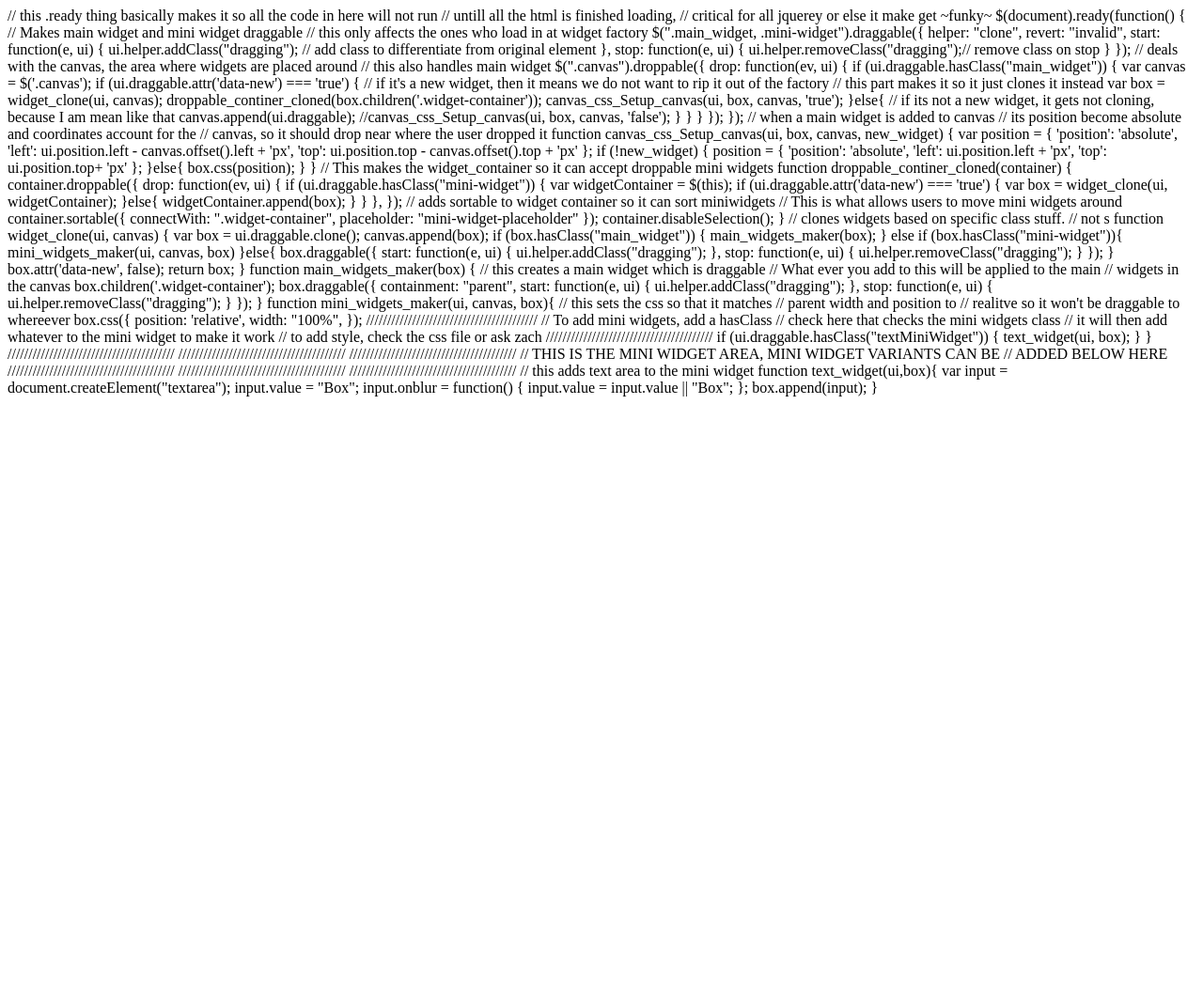
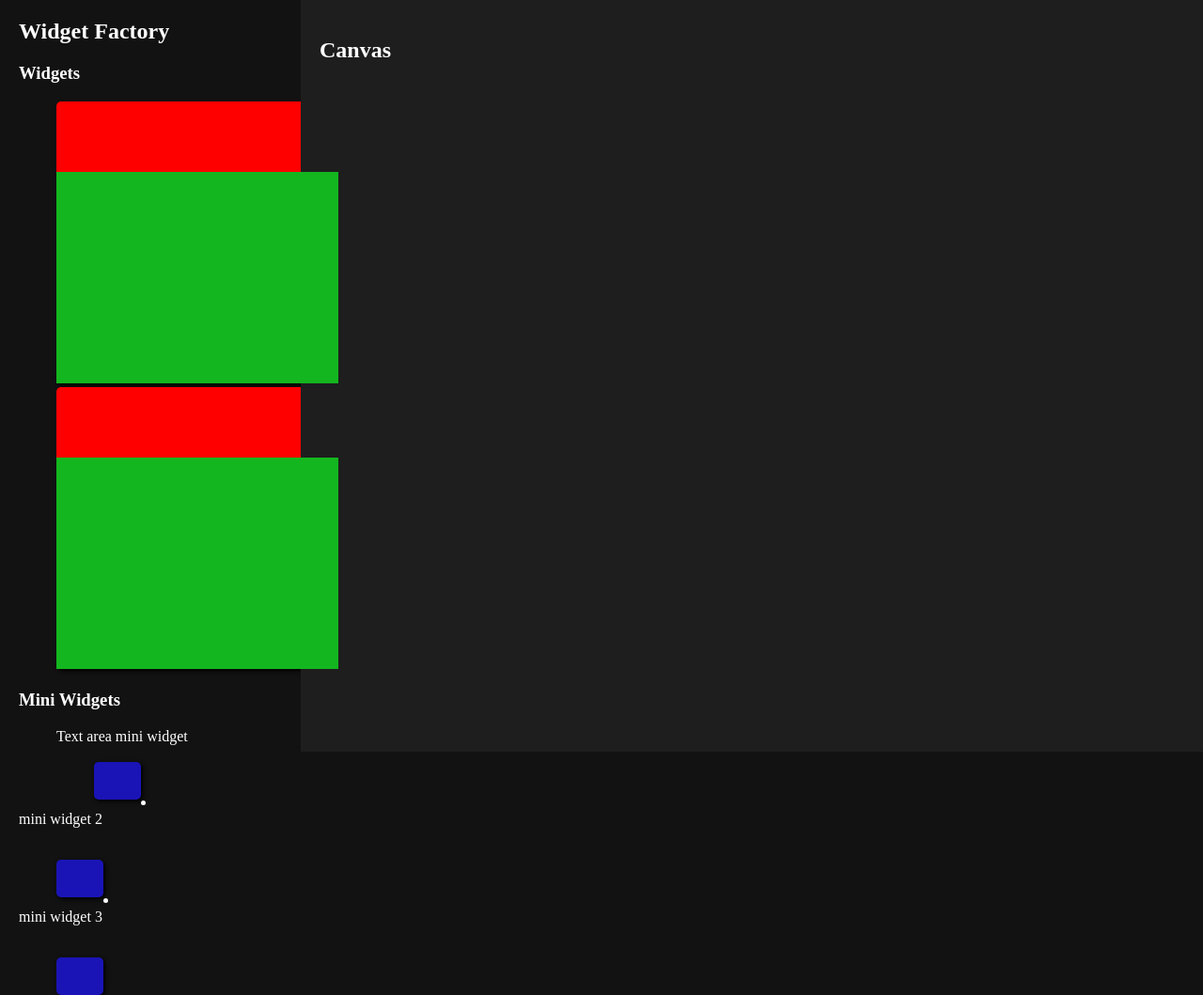
Before and after one commit to zachRadack/Goals-Website, a Flask app: page / in a window 1280 px wide. Shown: the whole page at 94% size. Before the commit the page ends 422 px from the top, so only its background shows below. Run offline with Flask 2, Linux system fonts and the light colour scheme.

Commit message:
uploaded js to html woops

```diff
--- a/Webapp_root/templates/index.html
+++ b/Webapp_root/templates/index.html
@@ -1,159 +1,79 @@
-// this .ready thing basically makes it so all the code in here will not run
-// untill all the html is finished loading,
-// critical for all jquerey or else it make get ~funky~
-$(document).ready(function() {
-	// Makes main widget and mini widget draggable
-	// this only affects the ones who load in at widget factory
-    $(".main_widget, .mini-widget").draggable({
-        helper: "clone",
-        revert: "invalid",
-        start: function(e, ui) {
-            ui.helper.addClass("dragging"); // add class to differentiate from original element
-        },
-        stop: function(e, ui) {
-            ui.helper.removeClass("dragging");// remove class on stop
-        }
-    });
+<!DOCTYPE html>
+<html>
+    <head>
+        <meta charset = "UTF-8" />
+        <title>Widget Factory and Canvas</title>
+        <link rel="stylesheet" type="text/css" href="{{ url_for('static', filename='style.css') }}">
+        <script src="https://code.jquery.com/jquery-3.6.0.min.js"></script>
+        <script src="https://code.jquery.com/ui/1.13.1/jquery-ui.min.js"></script>
+        <script src="{{ url_for('static', filename='script.js') }}"></script>
+    </head>
+    <body>
+        <div id="widget-factory">
+            <h2>Widget Factory</h2>
 
-	// deals with the canvas, the area where widgets are placed around
-    // this also handles main widget
-    $(".canvas").droppable({
-        drop: function(ev, ui) {
-            if (ui.draggable.hasClass("main_widget")) {
-                var canvas = $('.canvas');
-                if (ui.draggable.attr('data-new') === 'true') {
-                    // if it's a new widget, then it means we do not want to rip it out of the factory
-                    // this part makes it so it just clones it instead
-                var box = widget_clone(ui, canvas);
-                droppable_continer_cloned(box.children('.widget-container'));
-                canvas_css_Setup_canvas(ui, box, canvas, 'true');
-                }else{
-                    // if its not a new widget, it gets not cloning, because I am mean like that
-                    canvas.append(ui.draggable);
-                    //canvas_css_Setup_canvas(ui, box, canvas, 'false');
-                }
+            <div class="widget-box">
+                <h3>Widgets</h3>
+                <ul class="widget_sorting">
+                    <li>
+                    <div class="widget main_widget draggable" data-new="true">
+                        <ul class="widget-container"></ul>
+                    </div>
+                    </li>
+                    <li>
+                        <div class="widget main_widget draggable" data-new="true">
+                            <ul class="widget-container"></ul>
+                        </div>
+                    </li>
+                </ul>
+            </div>
 
-            }
-          }
-    });
-	});
+            <div class="widget-box">
+                <h3>Mini Widgets</h3>
+                <ul class="widget_sorting">
+                    <li>
+                        <div class = "test1"> Text area mini widget
+                            <br>
+                            <ul class="widget_sorting_minis">
+                                <br>
+                                <li class="widget mini-widget draggable textMiniWidget" data-new="true"></li>
+                                <br>
+                            </ul>
+                        </div>
+                    </li>
+                </ul>
+            </div>
+            <div>
+                <li>
+                    <br>
+                    <div class = "test1"> mini widget 2
+                        <br>
+                        <ul class="widget_sorting_minis">
+                            <br>
+                            <li class="widget mini-widget draggable" data-new="true"></li>
+                            <br>
+                        </ul>
+                    </div>
+                </li>
+            </div>
+            <div>
+                <li>
+                    <br>
+                    <div class = "test1"> mini widget 3
+                        <br>
+                        <ul class="widget_sorting_minis">
+                            <br>
+                            <li class="widget mini-widget draggable" data-new="true"></li>
+                            <br>
+                        </ul>
+                    </div>
+                </li>
+            </div>
+        </div>
 
-    // when a main widget is added to canvas
-    // its position become absolute and coordinates account for the
-    // canvas, so it should drop near where the user dropped it
-    function canvas_css_Setup_canvas(ui, box, canvas, new_widget) {
-        var position = {
-            'position': 'absolute',
-            'left': ui.position.left - canvas.offset().left + 'px',
-            'top': ui.position.top - canvas.offset().top + 'px'
-        };
-        if (!new_widget) {
-            position = {
-                'position': 'absolute',
-                'left': ui.position.left  + 'px',
-                'top': ui.position.top+ 'px'
-            };
-        }else{
-        box.css(position);
-        }
-    }
+        <div id="canvas" class="canvas">
+            <h2>Canvas</h2>
 
-    // This makes the widget_container so it can accept droppable mini widgets
-    function droppable_continer_cloned(container) {
-        container.droppable({
-            drop: function(ev, ui) {
-                if (ui.draggable.hasClass("mini-widget")) {
-                    var widgetContainer = $(this);
-                    if (ui.draggable.attr('data-new') === 'true') {
-                        var box = widget_clone(ui, widgetContainer);
-                        }else{
-                            widgetContainer.append(box);
-                        }
-                }
-            },
-        });
-
-        // adds sortable to widget container so it can sort miniwidgets
-        // This is what allows users to move mini widgets around
-        container.sortable({
-            connectWith: ".widget-container",
-            placeholder: "mini-widget-placeholder"
-        });
-        container.disableSelection();
-    }
-
-
-    // clones widgets based on specific class stuff.
-    // not s
-    function widget_clone(ui, canvas) {
-        var box = ui.draggable.clone();
-        canvas.append(box);
-        if (box.hasClass("main_widget")) {
-            main_widgets_maker(box);
-        } else if (box.hasClass("mini-widget")){
-            mini_widgets_maker(ui, canvas, box)
-        }else{
-            box.draggable({
-                start: function(e, ui) {
-                    ui.helper.addClass("dragging");
-                },
-                stop: function(e, ui) {
-                    ui.helper.removeClass("dragging");
-                }
-            });
-        }
-        box.attr('data-new', false);
-        return box;
-    }
-
-    function main_widgets_maker(box) {
-        // this creates a main widget which is draggable
-        // What ever you add to this will be applied to the main
-        // widgets in the canvas
-        box.children('.widget-container');
-        box.draggable({
-            containment: "parent",
-            start: function(e, ui) {
-                ui.helper.addClass("dragging");
-            },
-            stop: function(e, ui) {
-                ui.helper.removeClass("dragging");
-            }
-        });
-    }
-
-    function mini_widgets_maker(ui, canvas, box){
-        // this sets the css so that it matches
-        // parent width and position to
-        // realitve so it won't be draggable to whereever
-        box.css({
-            position: 'relative',
-            width:  "100%",
-        });
-        /////////////////////////////////////////
-        // To add mini widgets, add a hasClass
-        // check here that checks the mini widgets class
-        // it will then add whatever to the mini widget to make it work
-        // to add style, check the css file or ask zach
-        ////////////////////////////////////////
-        if (ui.draggable.hasClass("textMiniWidget")) {
-            text_widget(ui, box);
-        }
-    }
-        ////////////////////////////////////////
-        ////////////////////////////////////////
-        ////////////////////////////////////////
-        // THIS IS THE MINI WIDGET AREA, MINI WIDGET VARIANTS CAN BE
-        // ADDED BELOW HERE
-        ////////////////////////////////////////
-        ////////////////////////////////////////
-        ////////////////////////////////////////
-        // this adds text area to the mini widget
-        function text_widget(ui,box){
-            var input = document.createElement("textarea");
-            input.value = "Box";
-            input.onblur = function() {
-            input.value = input.value || "Box";
-            };
-            box.append(input);
-        }
+        </div>
+    </body>
+</html>
```
